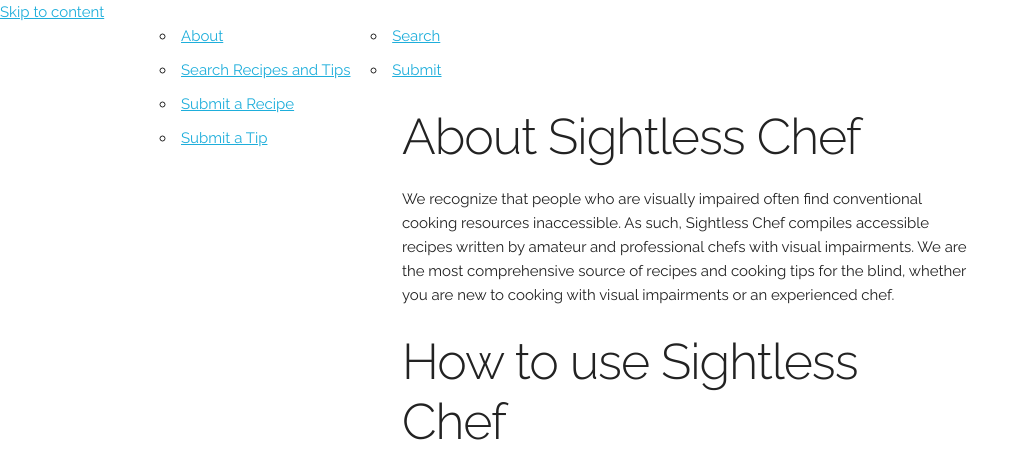
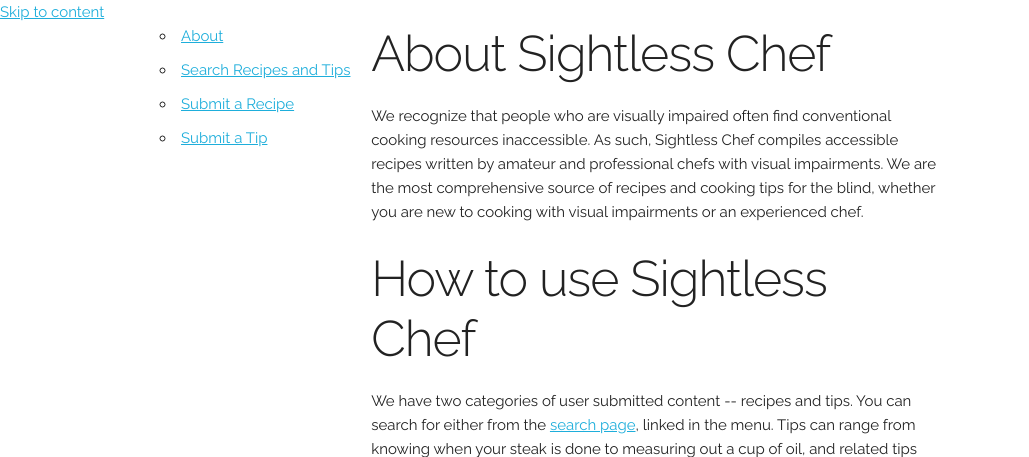
Before and after one commit to arianaolson419/AccessibleCooking, a Flask app: page / in a window 1280 px wide. Shown: the top 457 px of the page, without its empty margins (0-1029 px from the left). Run offline with Flask 2, Linux system fonts and the light colour scheme.

Commit message:
no second nav

```diff
--- a/app/templates/index.html
+++ b/app/templates/index.html
@@ -5,12 +5,6 @@
 {% endblock %}
 {% block body %}
   <div class="container">
-    <div class="two columns">
-       <ul>
-        <li><a href="search.html">Search</a></li>
-        <li><a href="upload_recipe_form.html">Submit</a></l>
-      </ul>
-    </div>
     <div class="nine columns" > <!-- should be sixteen columns -->
       <h1>About Sightless Chef</h1>
       <p>
```
